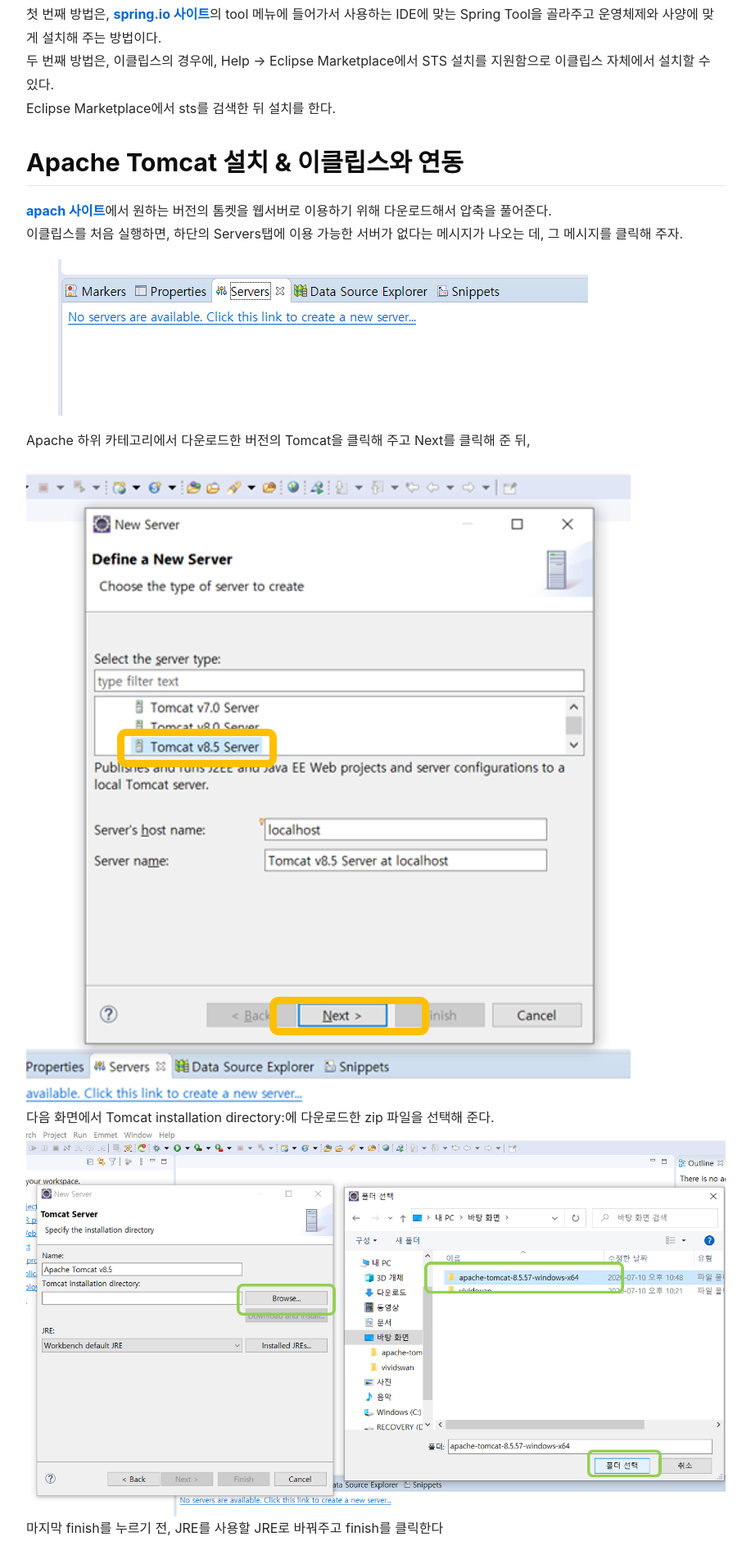
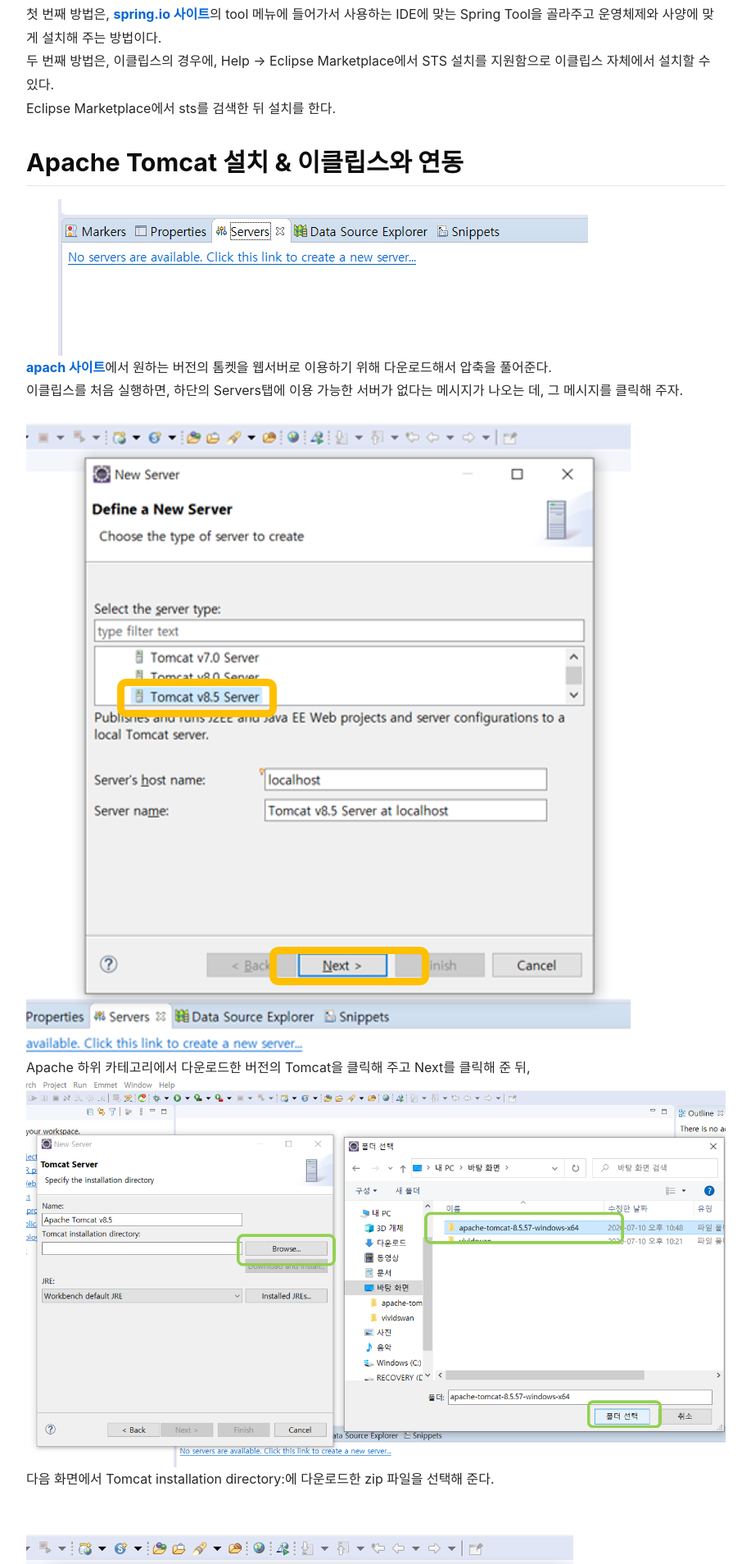
Before and after one commit to vividswan/vividswan.github.io, a Jekyll site: the page built from _posts/Spring/2020-07-10-[Spring]스프링 개발환경 만들기.md, in a window 1280 px wide. Shown: the part 523-2431 px from the top of the page at 82% size, without its empty margins (71-988 px from the left). Built offline with Jekyll 4.4.1, drawn with Linux system fonts in a browser that asks for light colours; nearby versions of some CDN libraries; comment, search, counter and statistics services are not loaded.

Commit message:
Update 2020-07-10-[Spring]스프링 개발환경 만들기.md

```diff
--- a/_posts/Spring/2020-07-10-[Spring]스프링 개발환경 만들기.md
+++ b/_posts/Spring/2020-07-10-[Spring]스프링 개발환경 만들기.md
@@ -20,33 +20,30 @@
 
 ## Apache Tomcat 설치 & 이클립스와 연동
 
+![](/assets/images/200710-1.png){: .align-center max-width:500px;}<br>
 [apach 사이트](http://tomcat.apache.org/)에서 원하는 버전의 톰켓을 웹서버로 이용하기 위해 다운로드해서 압축을 풀어준다.<br>
 이클립스를 처음 실행하면, 하단의 Servers탭에 이용 가능한 서버가 없다는 메시지가 나오는 데, 그 메시지를 클릭해 주자.<br>
-
-![](/assets/images/200710-1.png){: .align-center max-width:500px;}<br>
-
+![](/assets/images/200710-2.png){: .align-center max-width:500px; }<br>
 Apache 하위 카테고리에서 다운로드한 버전의 Tomcat을 클릭해 주고 Next를 클릭해 준 뒤,<br>
-![](/assets/images/200710-2.png){: .align-center max-width:500px; }<br>
+![](/assets/images/200710-3.png){: .align-center max-width:500px;}<br>
 다음 화면에서 Tomcat installation directory:에 다운로드한 zip 파일을 선택해 준다.<br>
-![](/assets/images/200710-3.png){: .align-center max-width:500px;}<br>
-마지막 finish를 누르기 전, JRE를 사용할 JRE로 바꿔주고 finish를 클릭한다
 ![](/assets/images/200710-4.png){: .align-center max-width:500px;}<br>
+마지막 finish를 누르기 전, JRE를 사용할 JRE로 바꿔주고 finish를 클릭한다<br>
+![](/assets/images/200710-5.png){: .align-center max-width:500px; }<br>
 하단에 만들어진 톰켓 서버를 클릭하여 세부 설정을 해준다.<br>
 Use Tomcat installation (takes control of Tomcat installation) 클릭,<br>
 Publish module contexts to separate XML files 클릭,<br>
 DB처럼 8080 port를 사용할 것들과의 충돌을 방지하기 위해 port 번호는 8090으로 바꿔준다.<br>
-![](/assets/images/200710-5.png){: .align-center max-width:500px; }<br>
 ctrl+s로 저장 후 하단의 톰켓을 우측 클릭하여 start로 서버를 실행시킨 뒤, [http://localhost:8090/](http://localhost:8090/) 혹은, [http://127.0.0.1:8090/](http://127.0.0.1:8090/)를 확인해보면 톰켓 서버 실행을 확인할 수 있다.<br>
 
 ## sts를 이용하여 웹 프로젝트 생성
 
-프로젝트의 디렉터리를 보여주는 좌측 창에서 New -> Other 클릭 후, Spring Legacy Project 선택 후 Next -> Spring MVC Project 선택 후 프로젝트 이름을 작성해 주고 Next-> top-level의 package명을 작성해 주면 기본 프로젝트과 완성된다.<br>
 ![](/assets/images/200710-6.png){: .align-center max-width:500px; }<br>
 ![](/assets/images/200710-7.png){: .align-center max-width:500px; }<br>
 ![](/assets/images/200710-8.png){: .align-center max-width:500px; }<br>
 ![](/assets/images/200710-9.png){: .align-center max-width:500px; }<br>
+프로젝트의 디렉터리를 보여주는 좌측 창에서 New -> Other 클릭 후, Spring Legacy Project 선택 후 Next -> Spring MVC Project 선택 후 프로젝트 이름을 작성해 주고 Next-> top-level의 package명을 작성해 주면 기본 프로젝트과 완성된다.<br>
 
 좌측에서 프로젝트 우클릭 -> Run As -> 1.Run on Server를 클릭 후 finish를 클릭해 주면 서버가 구동되고, http://localhost:8090/ 뒤에 프로젝트 이름까지 넣으면 스프링 서버를 확인할 수 있다.<br>
 ![](/assets/images/200710-10.png){: .align-center max-width:500px; }<br>
-<br>
 한글에 대한 작업은 아직 안 해주었기 때문에, 한글이 깨져서 나온다.<br>
```
